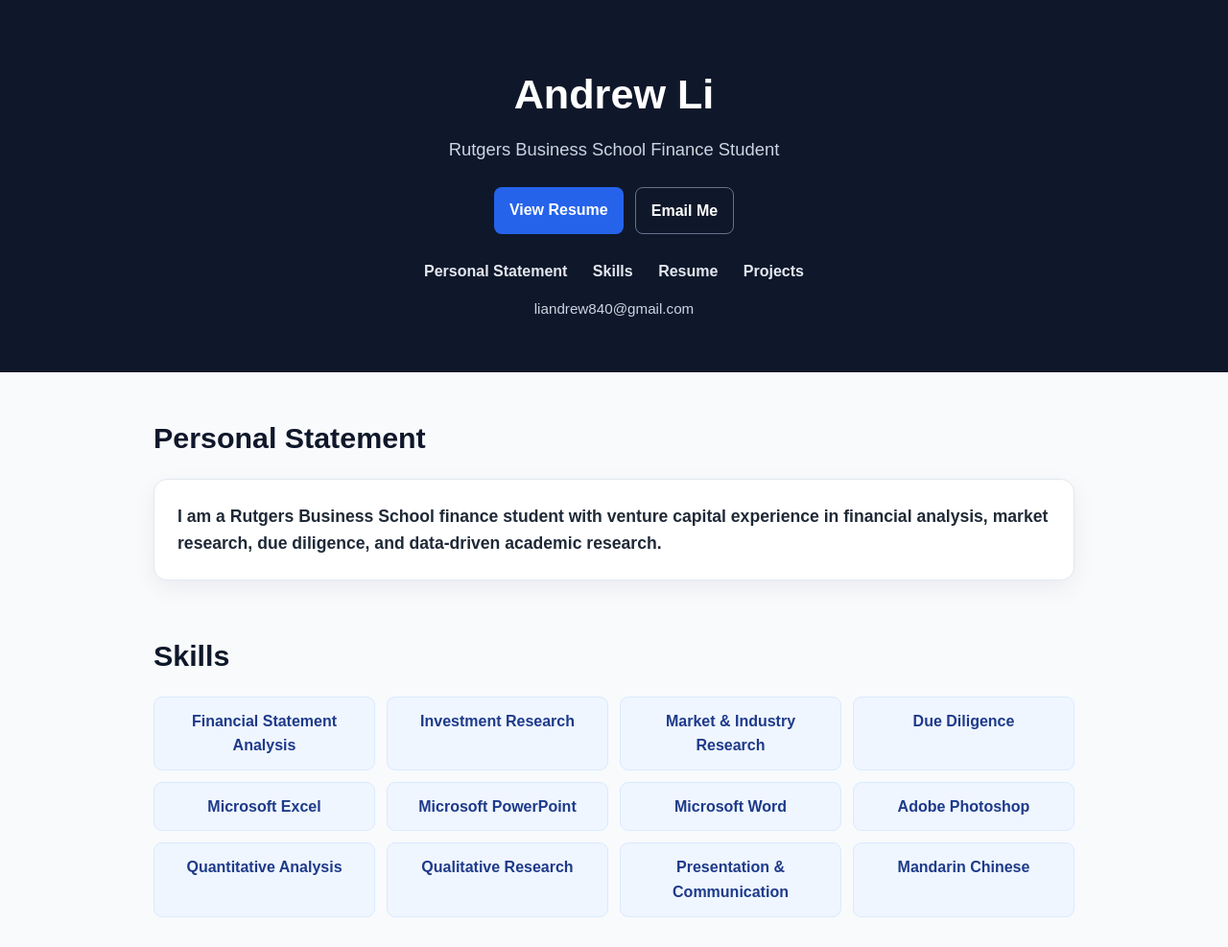
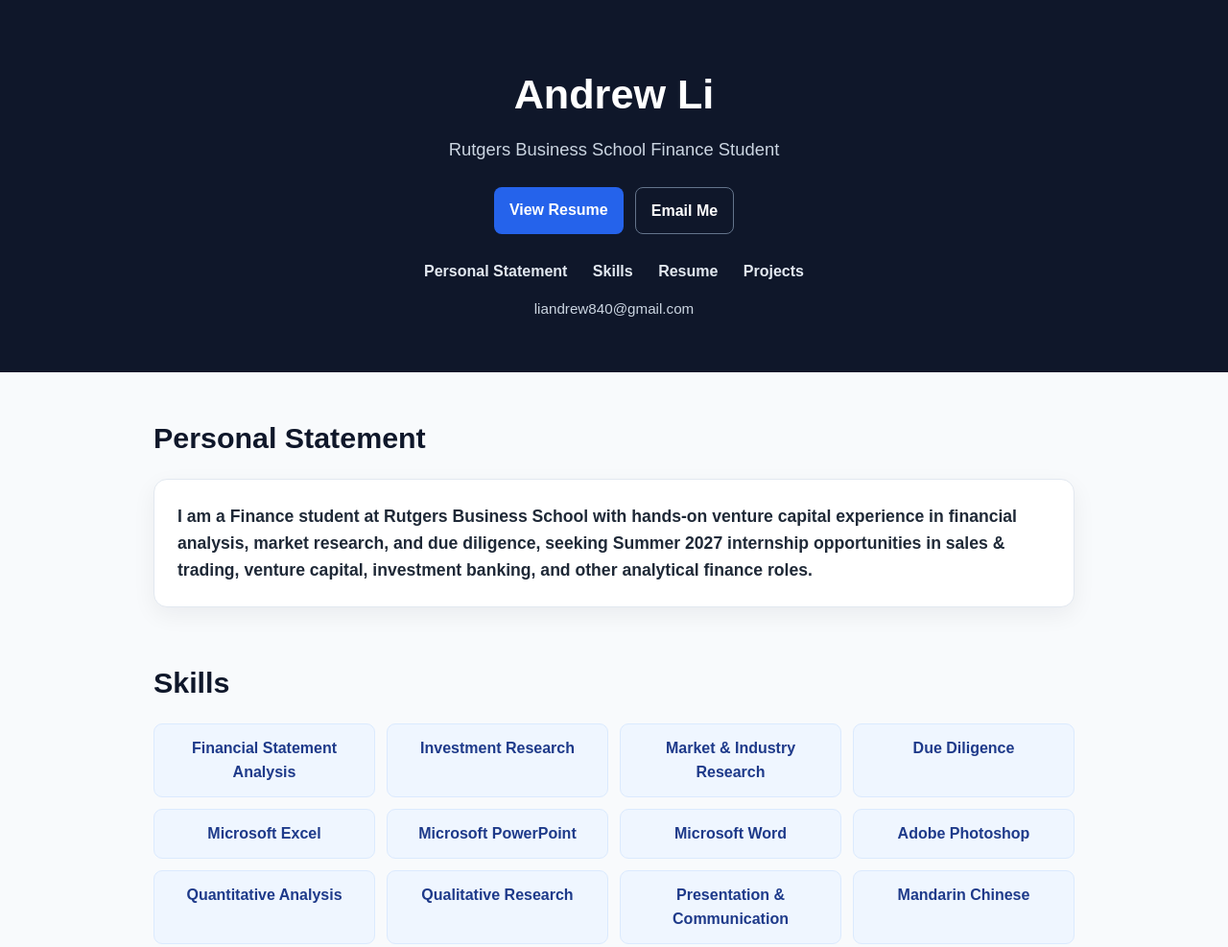
Before and after one commit to ayl72-creator/ayl72.github.io, a plain HTML site: page index.html in a window 1280 px wide. Shown: the top 987 px of the page at 96% size. Drawn offline with Linux system fonts and the light colour scheme.

Commit message:
Index.html
Andrew Li Portfolio

```diff
--- a/index.html
+++ b/index.html
@@ -5,8 +5,13 @@
   <meta name="viewport" content="width=device-width, initial-scale=1.0" />
   <meta name="description" content="Andrew Li's professional portfolio featuring finance, research, skills, resume, and selected projects." />
   <title>Andrew Li | Portfolio</title>
+
   <style>
-    * { box-sizing: border-box; margin: 0; padding: 0; }
+    * {
+      box-sizing: border-box;
+      margin: 0;
+      padding: 0;
+    }
 
     :root {
       --navy: #0f172a;
@@ -19,7 +24,9 @@
       --white: #ffffff;
     }
 
-    html { scroll-behavior: smooth; }
+    html {
+      scroll-behavior: smooth;
+    }
 
     body {
       font-family: Arial, Helvetica, sans-serif;
@@ -258,7 +265,6 @@
     </div>
   </header>
 
-
   <main>
 
     <!-- Personal Statement -->
@@ -270,13 +276,12 @@
       <div class="card">
 
         <p class="statement">
-          I am a Rutgers Business School finance student with venture capital experience in financial analysis, market research, due diligence, and data-driven academic research.
+          I am a Finance student at Rutgers Business School with hands-on venture capital experience in financial analysis, market research, and due diligence, seeking Summer 2027 internship opportunities in sales &amp; trading, venture capital, investment banking, and other analytical finance roles.
         </p>
 
       </div>
 
     </section>
-
 
     <!-- Skills -->
 
@@ -314,7 +319,6 @@
 
     </section>
 
-
     <!-- Resume -->
 
     <section id="resume">
@@ -344,7 +348,6 @@
 
     </section>
 
-
     <!-- Projects -->
 
     <section id="projects">
@@ -352,7 +355,6 @@
       <h2>Projects</h2>
 
       <div class="projects-grid">
-
 
         <!-- Darknet Project -->
 
@@ -386,7 +388,6 @@
           </a>
 
         </article>
-
 
         <!-- NFL Project -->
 
@@ -427,7 +428,6 @@
 
   </main>
 
-
   <footer>
 
     <p>
```
